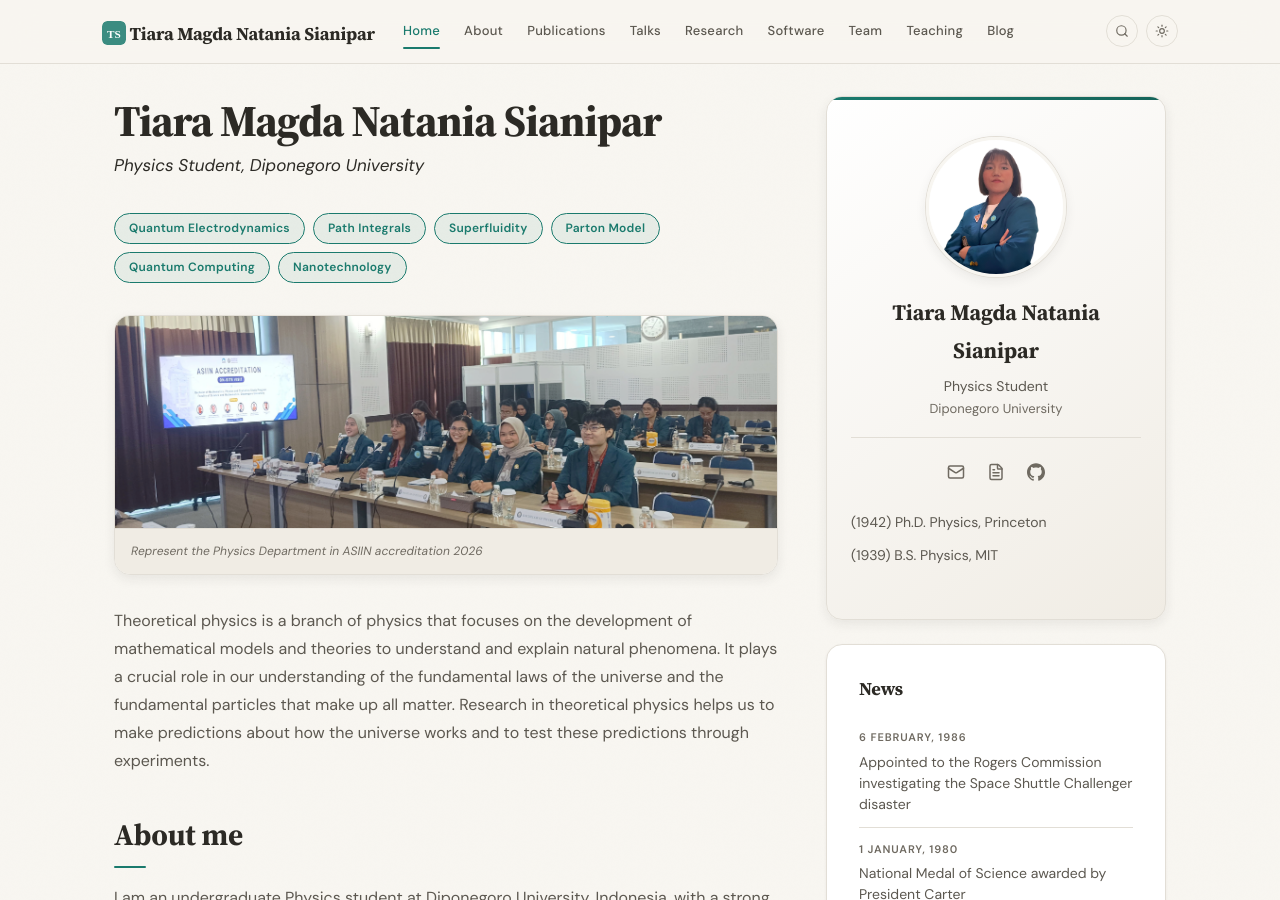
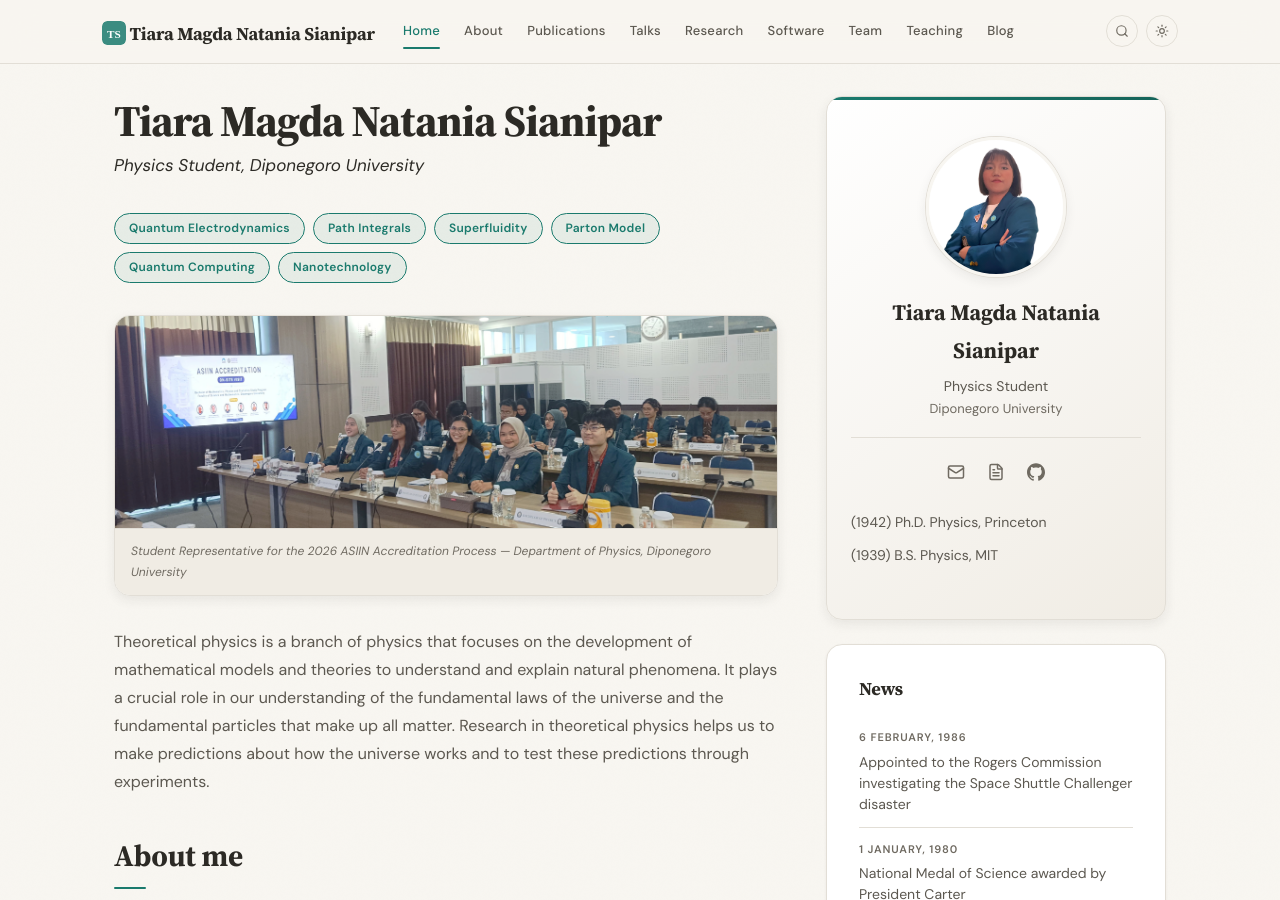
Before and after one commit to tiara264/tiara264, a Jekyll site: the page built from _pages/home.md, in a window 1280 px wide and 900 px high. Built offline with Jekyll 4.4.1, drawn with Linux system fonts in a browser that asks for light colours.

Commit message:
Update home.md

```diff
--- a/_pages/home.md
+++ b/_pages/home.md
@@ -18,7 +18,7 @@ permalink: /
 
 <div class="banner-frame" markdown="0">
 <img src="{{ '/images/baner.png' | relative_url }}" alt="Feynman diagrams" width="1400" height="449" loading="lazy">
-<div class="banner-caption">Represent the Physics Department in ASIIN accreditation 2026</div>
+<div class="banner-caption">Student Representative for the 2026 ASIIN Accreditation Process — Department of Physics, Diponegoro University</div>
 </div>
 
 Theoretical physics is a branch of physics that focuses on the development of mathematical models and theories to understand and explain natural phenomena.
```
